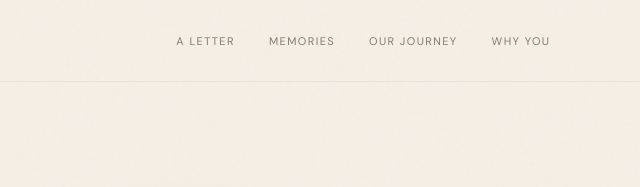
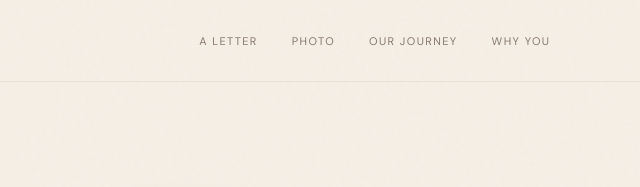
Before and after one commit to apabisaja1243-dot/JessicaCANTIKK, a plain HTML site: page index.html in a window 1280 px wide. Shown: the top 187 px of the page, 640-1280 px from the left. Drawn offline with nearby package versions, Linux system fonts and the light colour scheme; a web font is replaced by a local one.

Commit message:
Update index.html

```diff
--- a/index.html
+++ b/index.html
@@ -16,7 +16,7 @@
     <a class="brand" href="#home">little universe<span>♡</span></a>
     <button class="menu-toggle" id="menuToggle" aria-label="Buka menu">☰</button>
     <nav id="nav">
-      <a href="#letter">A letter</a><a href="#memories">Memories</a><a href="#journey">Our journey</a><a href="#reasons">Why you</a>
+      <a href="#letter">A letter</a><a href="#memories">Photo</a><a href="#journey">Our journey</a><a href="#reasons">Why you</a>
     </nav>
   </header>
 
```
